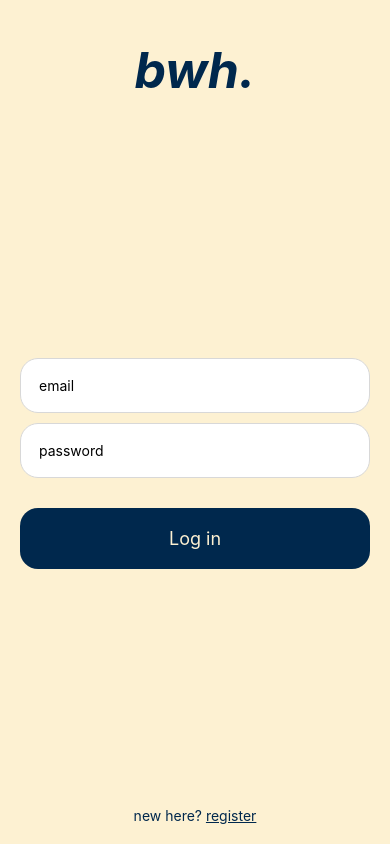
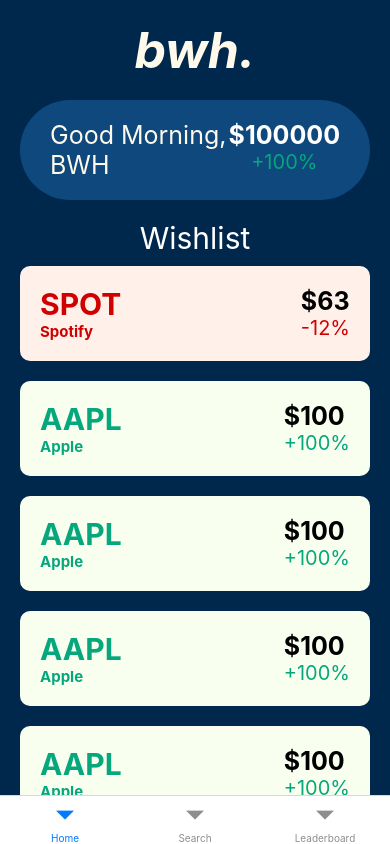
Before and after one commit to clairezhang03/bwh, a React Native app in the folder bwh/: screen /HomeScreen in a window 390 px wide. Built offline with nearby package versions, Linux system fonts and the light colour scheme; no server answers.

Commit message:
Added Tab Navigation

```diff
--- a/bwh/StackNavigator.js
+++ b/bwh/StackNavigator.js
@@ -5,6 +5,7 @@ import Home from "./screens/Home"
 import Login from './screens/Login'
 import Register from './screens/Register'
 import StockInfo from './screens/StockInfo'
+import TabNavigator from './TabNavigator'
 
 const Stack = createNativeStackNavigator();
 
@@ -12,7 +13,7 @@ export default function StackNavigator() {
     return (
         <Stack.Navigator screenOptions={{ headerShown: false }}>
             <Stack.Screen name="Login" component={Login} />
-            <Stack.Screen name="Home" component={Home} />
+            <Stack.Screen name="HomeScreen" component={TabNavigator} />
             <Stack.Screen name="Register" component={Register} />
             <Stack.Screen name="StockInfo" component={StockInfo}/>
         </Stack.Navigator>
--- a/bwh/TabNavigator.js
+++ b/bwh/TabNavigator.js
@@ -1 +1,21 @@
-rsf
+import { StyleSheet, Text, View } from 'react-native';
+import React from 'react';
+import Home from './screens/Home';
+import { createBottomTabNavigator } from '@react-navigation/bottom-tabs'
+import Placeholder from './screens/Placeholder';
+
+const Tab = createBottomTabNavigator();
+
+export default function TabNavigator() {
+  return (
+    <Tab.Navigator>
+        <Tab.Screen name = "Home" component={Home} options={{headerShown: false}}/>
+        <Tab.Screen name = "Search" component={Placeholder} options={{headerShown: false}}/>
+        <Tab.Screen name = "Leaderboard" component={Placeholder} options={{headerShown: false}}/>
+    </Tab.Navigator>
+  )
+}
+
+const styles = StyleSheet.create({
+
+})
--- a/bwh/screens/Login.js
+++ b/bwh/screens/Login.js
@@ -35,7 +35,7 @@ export default function Login() {
                                 secureTextEntry
                             />
 
-                            <TouchableOpacity onPress={() => { navigation.replace("Home") }} style={[styles.button, { marginTop: 30 }]}>
+                            <TouchableOpacity onPress={() => { navigation.replace("HomeScreen") }} style={[styles.button, { marginTop: 30 }]}>
                                 <Text style={styles.buttonText}>Log in</Text>
                             </TouchableOpacity>
 
--- /dev/null
+++ b/bwh/screens/Placeholder.js
@@ -0,0 +1,12 @@
+import { StyleSheet, Text, View } from 'react-native'
+import React from 'react'
+
+export default function Placeholder() {
+  return (
+    <View>
+      <Text>Placeholder</Text>
+    </View>
+  )
+}
+
+const styles = StyleSheet.create({})
--- a/bwh/screens/Register.js
+++ b/bwh/screens/Register.js
@@ -27,7 +27,7 @@ export default function Register() {
             if(user){
                 navigation.reset({
                     index: 0,
-                    routes: [{ name: "Home"}]
+                    routes: [{ name: "HomeScreen"}]
                 });
             }
         })
```
Also changed, not shown: 1 other file (tests, documents, lock files or other folders).
